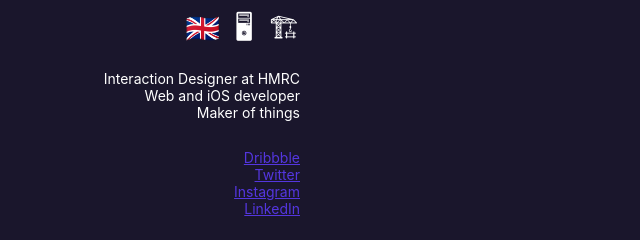
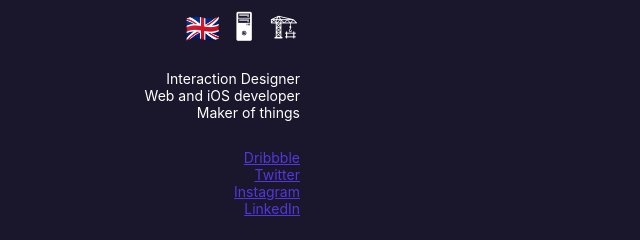
Before and after one commit to daviddotto/david.to, a website: page templates/views/layouts/default.html in a window 1280 px wide. Shown: the part 340-580 px from the top of the page, 0-640 px from the left. Drawn offline with nearby package versions, Linux system fonts and the light colour scheme; files that its build step writes are made by us from their sources.

Commit message:
Update default.html

```diff
--- a/templates/views/layouts/default.html
+++ b/templates/views/layouts/default.html
@@ -61,7 +61,7 @@
 	       <abbr title="UK based">🇬🇧</abbr> <abbr title="designer and developer">🖥</abbr> <abbr title="maker">🏗</abbr>
 	     </p>
 	     <p class="bio">
-	       Interaction Designer at HMRC<br>
+	       Interaction Designer<br>
 	       Web and iOS developer<br>
 	       Maker of things
 	     </p>
```
